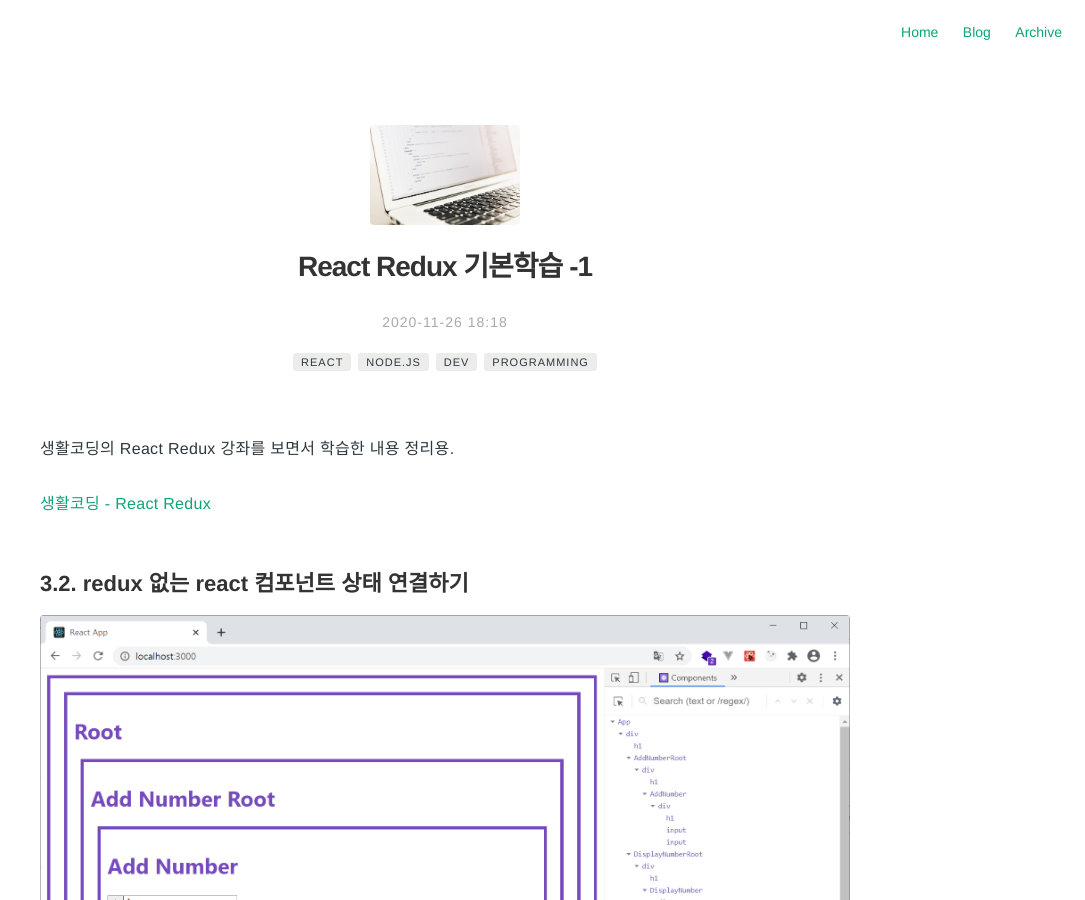
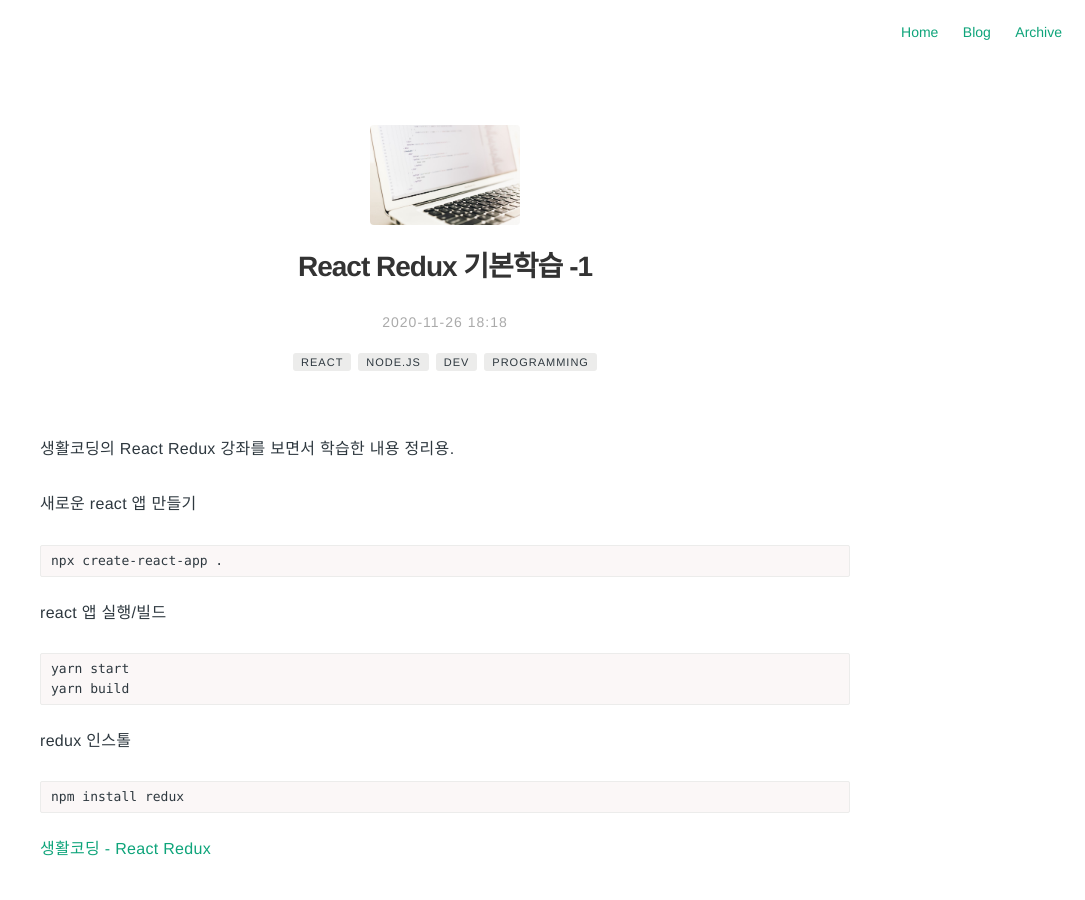
Before and after one commit to Pie001/pie001.github.io, a Jekyll site: the page built from _posts/2020-11-26-0082.md, in a window 1280 px wide and 900 px high. Shown: the whole window, without its empty margins (195-1280 px from the left). Built offline with Jekyll 4.4.1, drawn with Linux system fonts in a browser that asks for light colours; comment, search, counter and statistics services are not loaded.

Commit message:
Update 2020-11-26-0082.md

````diff
--- a/_posts/2020-11-26-0082.md
+++ b/_posts/2020-11-26-0082.md
@@ -17,6 +17,21 @@
 ---
 
 생활코딩의 React Redux 강좌를 보면서 학습한 내용 정리용.
+
+새로운 react 앱 만들기
+```
+npx create-react-app .
+```
+
+react 앱 실행/빌드
+```
+yarn start
+yarn build
+```
+redux 인스톨
+```
+npm install redux
+```
 
 [생활코딩 - React Redux](https://opentutorials.org/module/4518)
 
````
